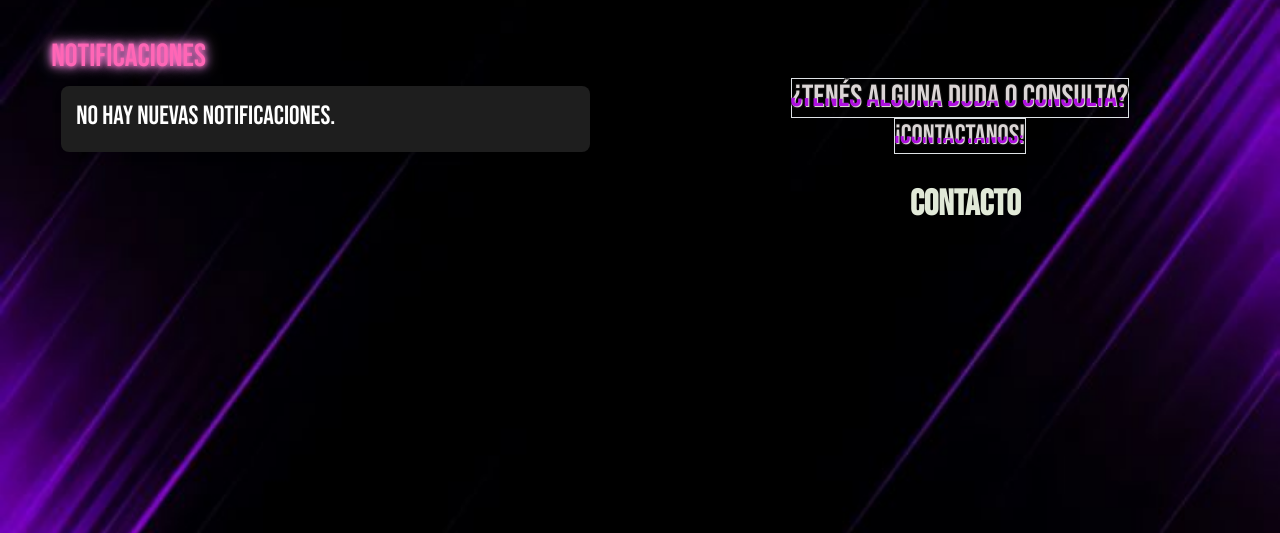
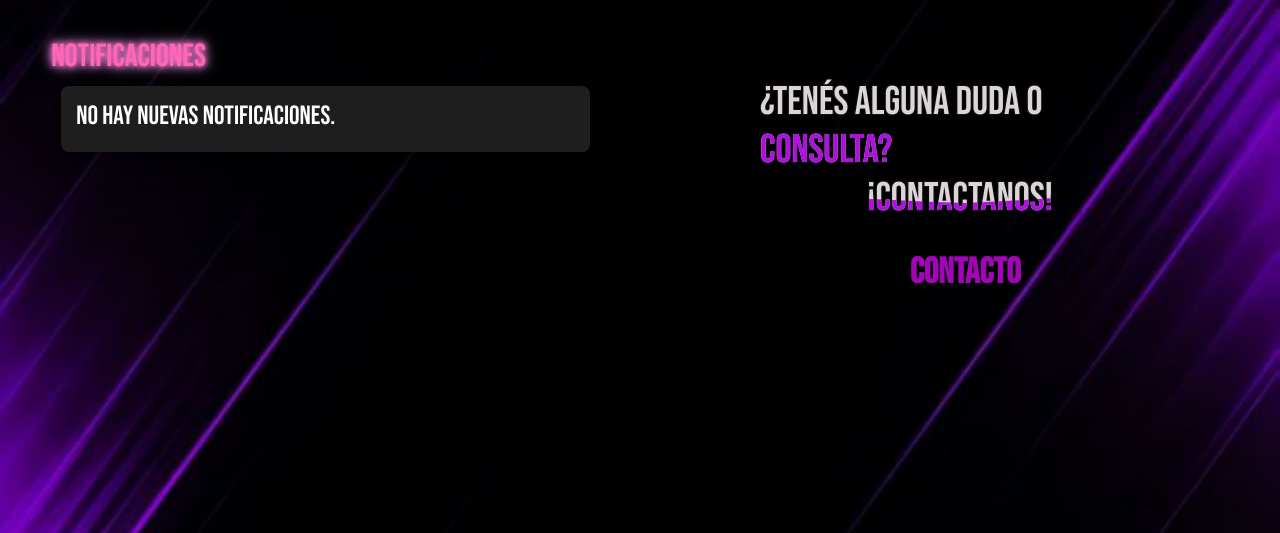
Before and after one commit to xKensho47/CProyectoMS, a PHP site: page /notificaciones.php in a window 1280 px wide. Shown: the part 98-631 px from the top of the page. Run offline with PHP 8.4, Linux system fonts and the light colour scheme; a user stored in the database is signed in; data comes from the database, SQL or seed files in the repository; data that the repository does not hold is empty.

Commit message:
ahora si dios mio

```diff
--- a/css/estilos.css
+++ b/css/estilos.css
@@ -2526,17 +2526,20 @@ tbody {
     text-decoration: none;
     font-weight: bold;
     font-size: 36px;
-    color: var(--color-text);
+    color: var(--color-principal);
     width: 25%;
     margin-top: 30px;
 }
+.contacto h2 , .contacto h3 {
+    font-size: 2.5rem;
+}
 
 .contacto:hover {
     cursor: default;
 }
 
 .contacto a:hover {
-    color: var(--color-principal);
+    color: var(--color-label);
     cursor: pointer;
     transition: all .5s;
 }
@@ -2569,7 +2572,7 @@ tbody {
 
 }
 
-.border {
+.borde {
     color: rgb(219, 213, 213);
     text-shadow: -1px -1px 0 rgb(12, 12, 12), 1px -1px 0 rgb(14, 13, 13), -1px 1px 0 rgb(19, 18, 18), 1px 1px 0 rgb(10, 10, 10);
 }
--- a/notificaciones.php
+++ b/notificaciones.php
@@ -126,11 +126,11 @@ session_start(); ?>
             <aside class="contact">
                 <div class="contacto">
                     <div style="position: relative; display: inline-block;">
-                        <h2 class="border">¿Tenés alguna duda o consulta?</h2>
+                        <h2 class="borde">¿Tenés alguna duda o consulta?</h2>
                         <h2 class="wave" style="position: absolute; top: 0; left: 0;">¿Tenés alguna duda o consulta?</h2>
                     </div>
                     <div style="position: relative; display: inline-block;">
-                        <h3 class="border">¡Contactanos!</h3>
+                        <h3 class="borde">¡Contactanos!</h3>
                         <h3 class="wave" style="position: absolute; top: 0; left: 0;">¡Contactanos!</h3>
                     </div>
                     <a href="contacto.php">Contacto</a>
```
